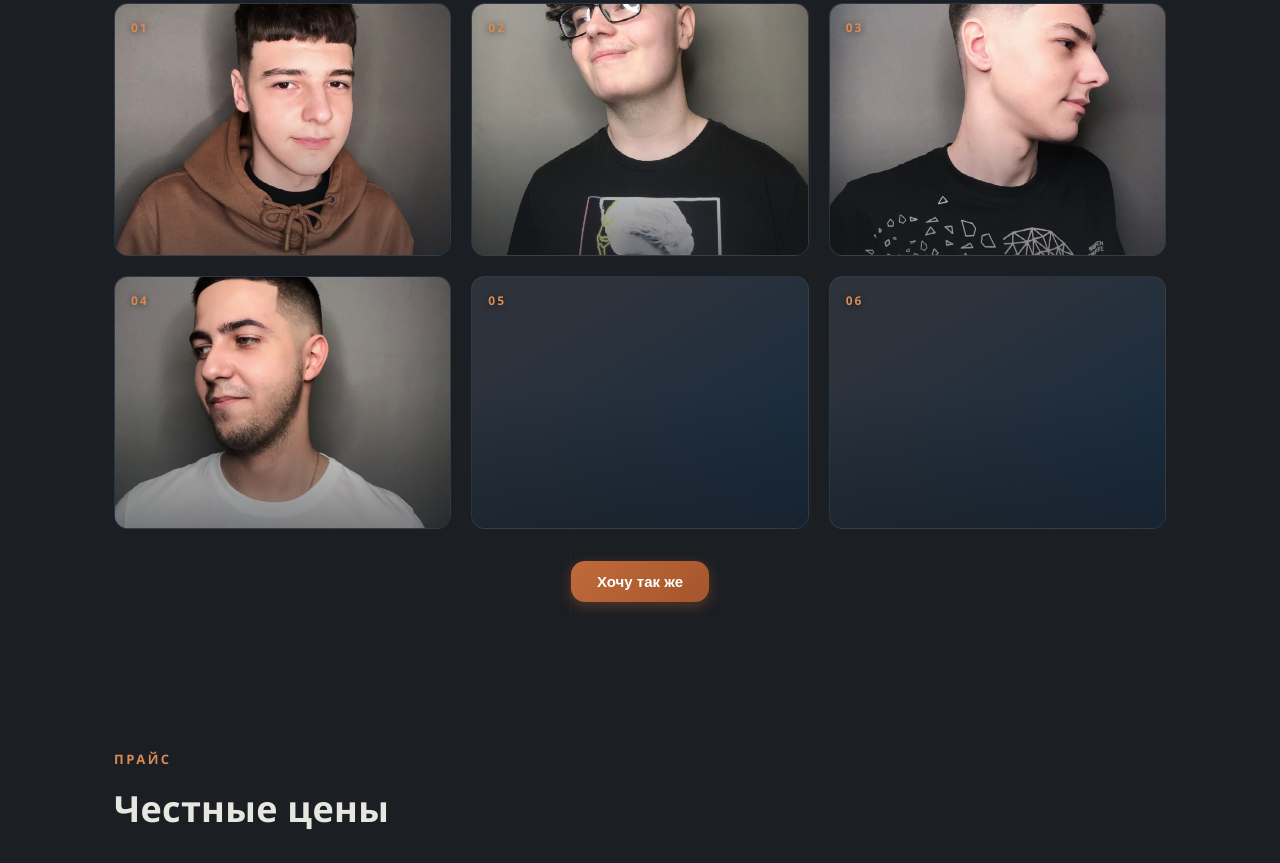
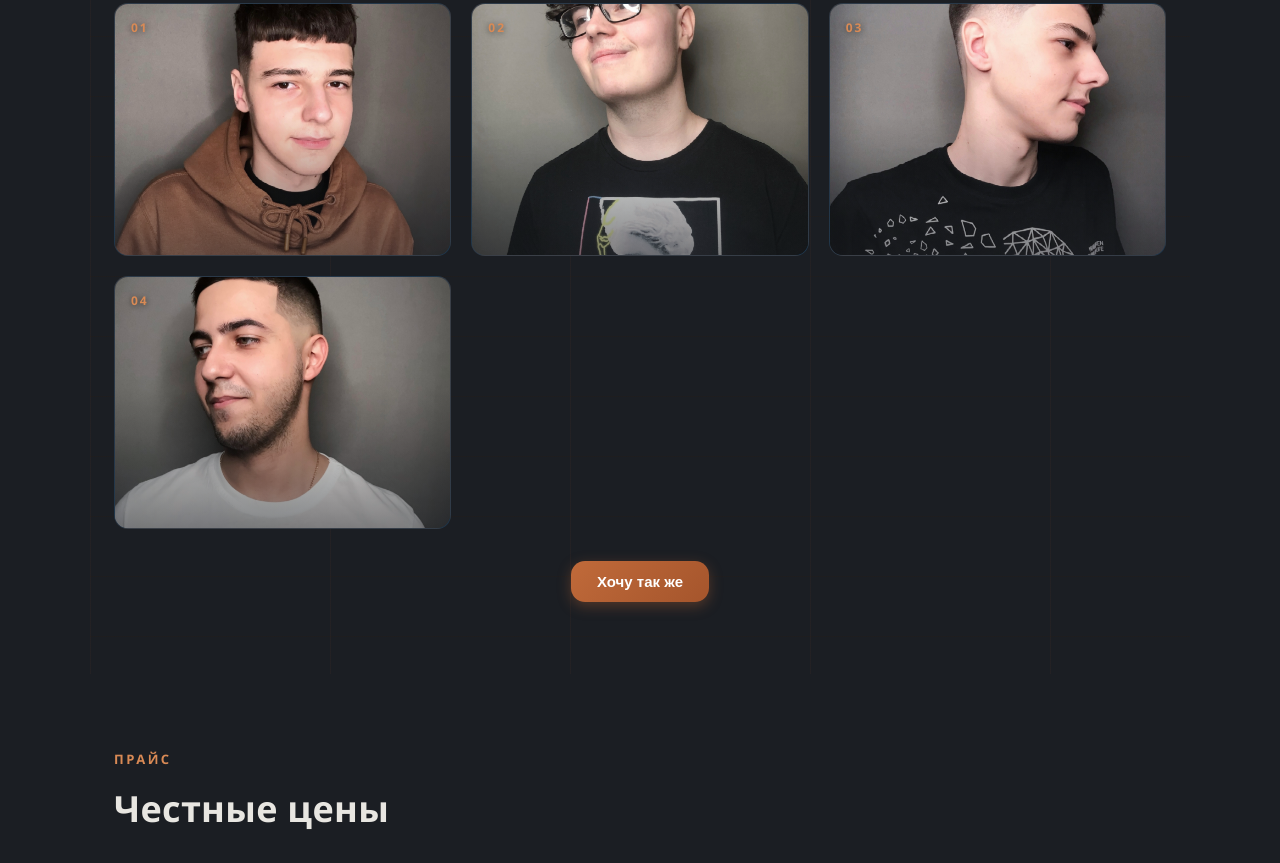
Before and after one commit to welsovodtx-wq/-f, a plain HTML site: page index.html in a window 1280 px wide. Shown: the part 1453-2316 px from the top of the page. Drawn offline with Linux system fonts and the light colour scheme.

Commit message:
Update index.html

```diff
--- a/index.html
+++ b/index.html
@@ -373,8 +373,6 @@ footer{background:#141619;border-top:1px solid rgba(255,255,255,.06);padding:56p
     <div class="work"><img src="2.jpg" alt="Работа 2" loading="lazy" onerror="this.classList.add('hidden')"><span class="wnum">02</span></div>
     <div class="work"><img src="3.jpg" alt="Работа 3" loading="lazy" onerror="this.classList.add('hidden')"><span class="wnum">03</span></div>
     <div class="work"><img src="4.jpg" alt="Работа 4" loading="lazy" onerror="this.classList.add('hidden')"><span class="wnum">04</span></div>
-    <div class="work"><img src="5.jpg" alt="Работа 5" loading="lazy" onerror="this.classList.add('hidden')"><span class="wnum">05</span></div>
-    <div class="work"><img src="6.jpg" alt="Работа 6" loading="lazy" onerror="this.classList.add('hidden')"><span class="wnum">06</span></div>
   </div>
   <div class="price-cta" style="margin-top:32px">
     <button class="btn" onclick="openBooking()">Хочу так же</button>
```
